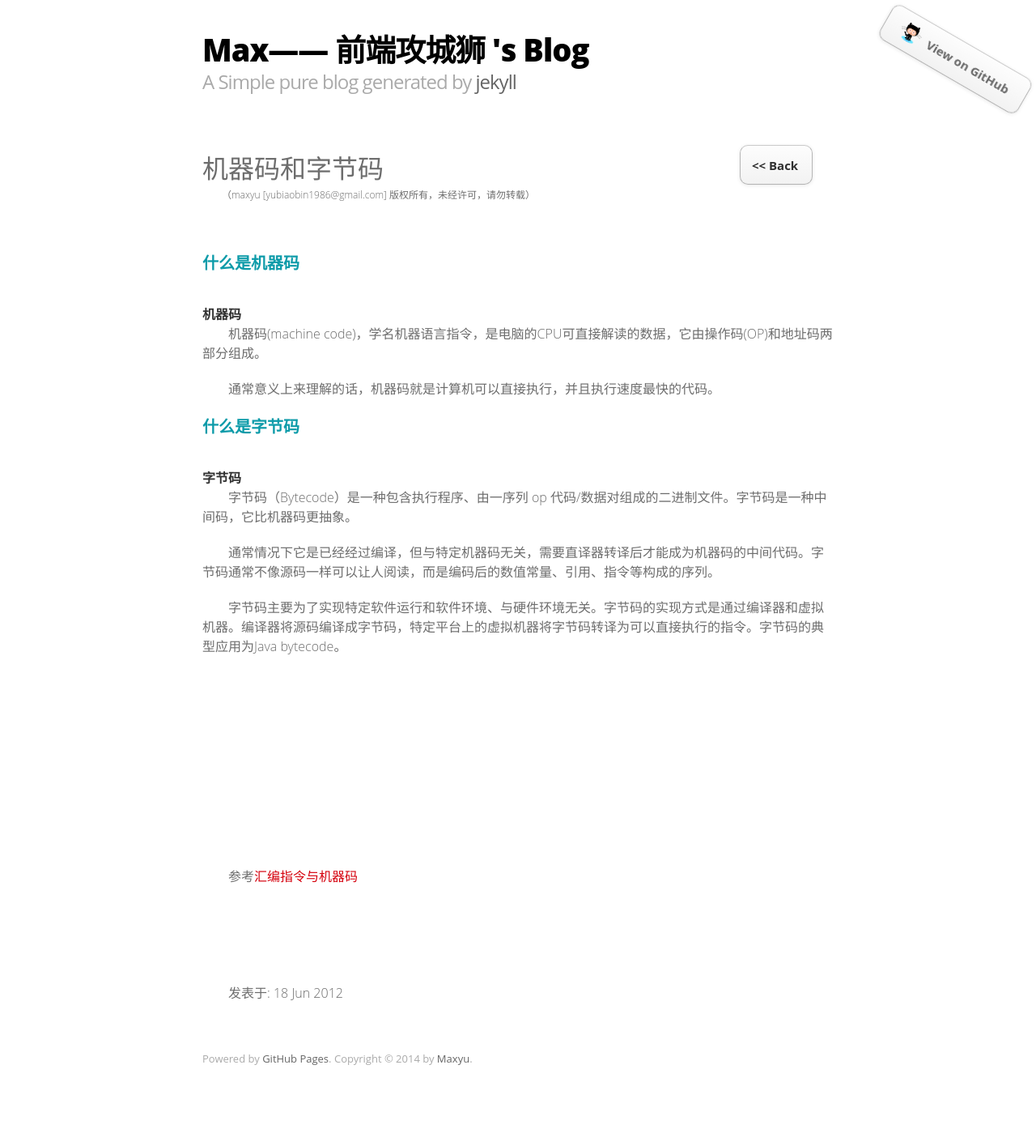
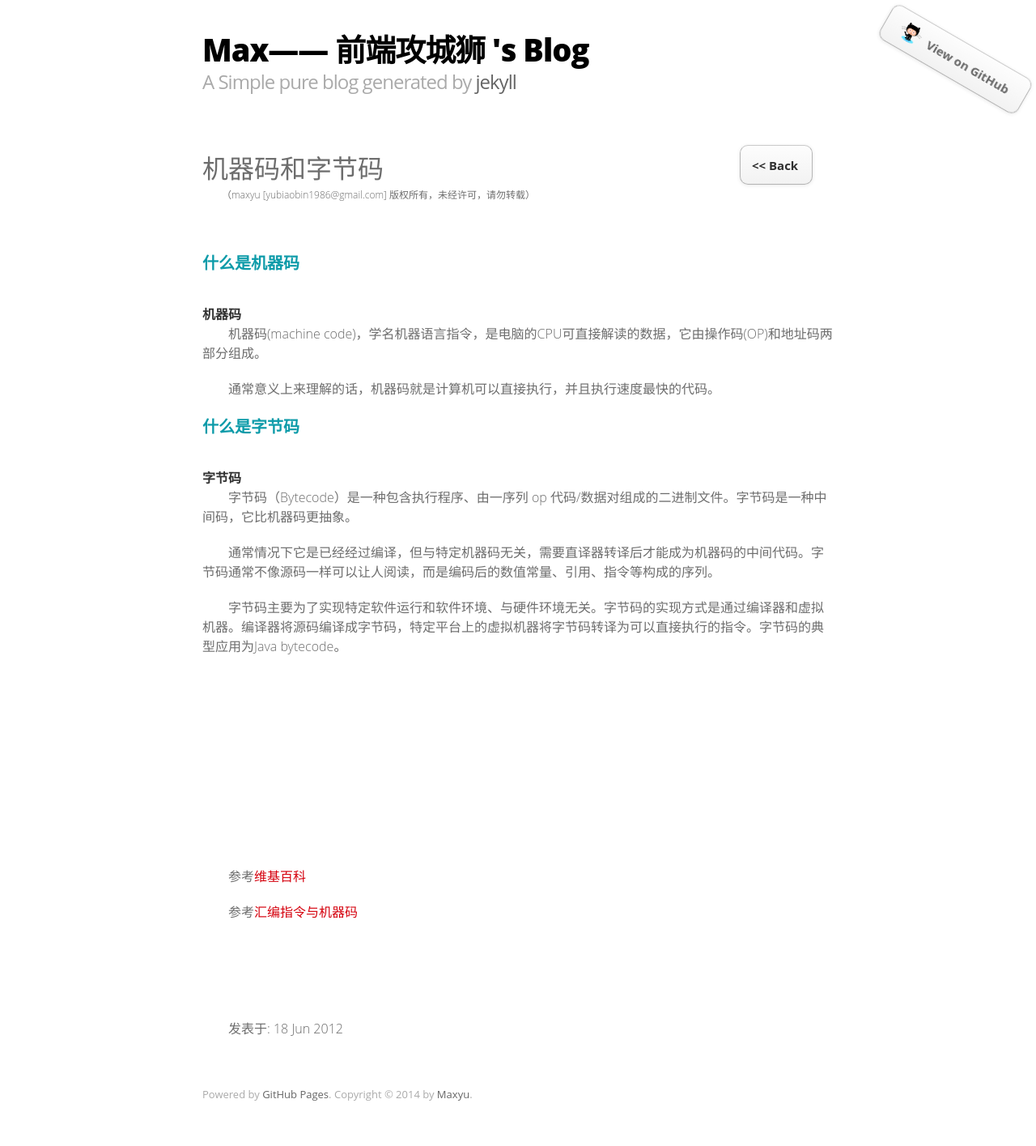
Before and after one commit to yubiaobin/yubiaobin.github.io, a Jekyll site: the page built from _posts/2012-06-18-machine-code.html, in a window 1280 px wide. Shown: the whole page at 81% size. Built offline with Jekyll 4.4.1, drawn with Linux system fonts in a browser that asks for light colours; comment, search, counter and statistics services are not loaded; before the commit the page ends 1371 px from its top, so only the background shows below that.

Commit message:
modified machine code blog

```diff
--- a/_posts/2012-06-18-machine-code.html
+++ b/_posts/2012-06-18-machine-code.html
@@ -3,7 +3,12 @@
 title : 机器码和字节码
 ---
 
+
+
+
 <h3>什么是机器码</h3>
+
+
 
 <h4>机器码</h4>
 <p>机器码(machine code)，学名机器语言指令，是电脑的CPU可直接解读的数据，它由操作码(OP)和地址码两部分组成。</p>
@@ -12,7 +17,12 @@
 
 
 
+
+
+
 <h3>什么是字节码</h3>
+
+
 
 <h4>字节码</h4>
 <p>字节码（Bytecode）是一种包含执行程序、由一序列 op 代码/数据对组成的二进制文件。字节码是一种中间码，它比机器码更抽象。</p>
@@ -21,4 +31,10 @@
 
 
 
-<p class="pege_tail">参考<a href="http://www.linuxdiyf.com/1/article/2006/0702/article_696.html" target="_blank">汇编指令与机器码</a></p>
+
+
+
+
+
+<p class="pege_tail">参考<a href="http://zh.wikipedia.org/wiki/%E6%9C%BA%E5%99%A8%E8%AF%AD%E8%A8%80" target="_blank">维基百科</a></p>
+<p>参考<a href="http://www.linuxdiyf.com/1/article/2006/0702/article_696.html" target="_blank">汇编指令与机器码</a></p>
--- a/_posts/2013-07-16-webkit-study2.html
+++ b/_posts/2013-07-16-webkit-study2.html
@@ -67,4 +67,4 @@
 
 
 
-<p>部分内容参考<a href="http://blog.csdn.net/bertzhang/article/details/6756732" target="_blank">Webkit-WebCore</a></p>
+<p class="pege_tail">部分内容参考<a href="http://blog.csdn.net/bertzhang/article/details/6756732" target="_blank">Webkit-WebCore</a></p>
```
